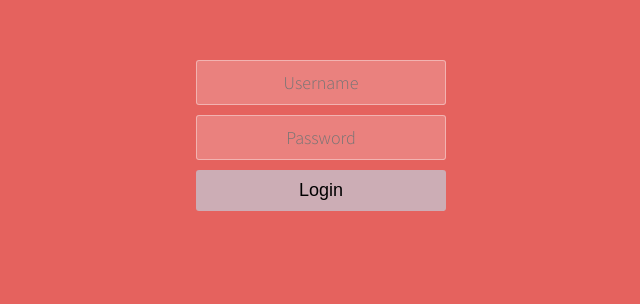
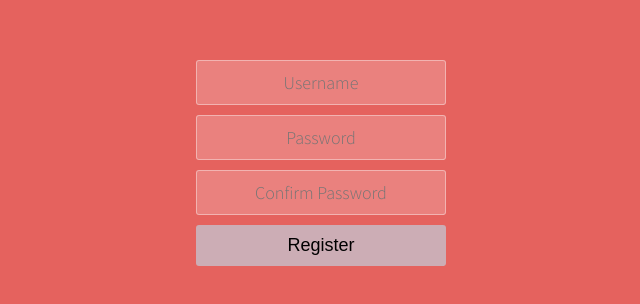
Before and after one commit to neethunsr/login, a React (Create React App) app: page / in a window 1280 px wide. Shown: the part 168-472 px from the top of the page, without its empty margins (319-959 px from the left). Built offline with nearby package versions, Linux system fonts and the light colour scheme.

Commit message:
Update isRegistered to false

```diff
--- a/src/components/App.jsx
+++ b/src/components/App.jsx
@@ -2,7 +2,7 @@ import React from "react";
 import Form from "./Form";
 
 var isLoggedIn = false;
-var isRegistered = true;
+var isRegistered = false;
 
 const currentTime = new Date().getHours();
 console.log(currentTime);
```
